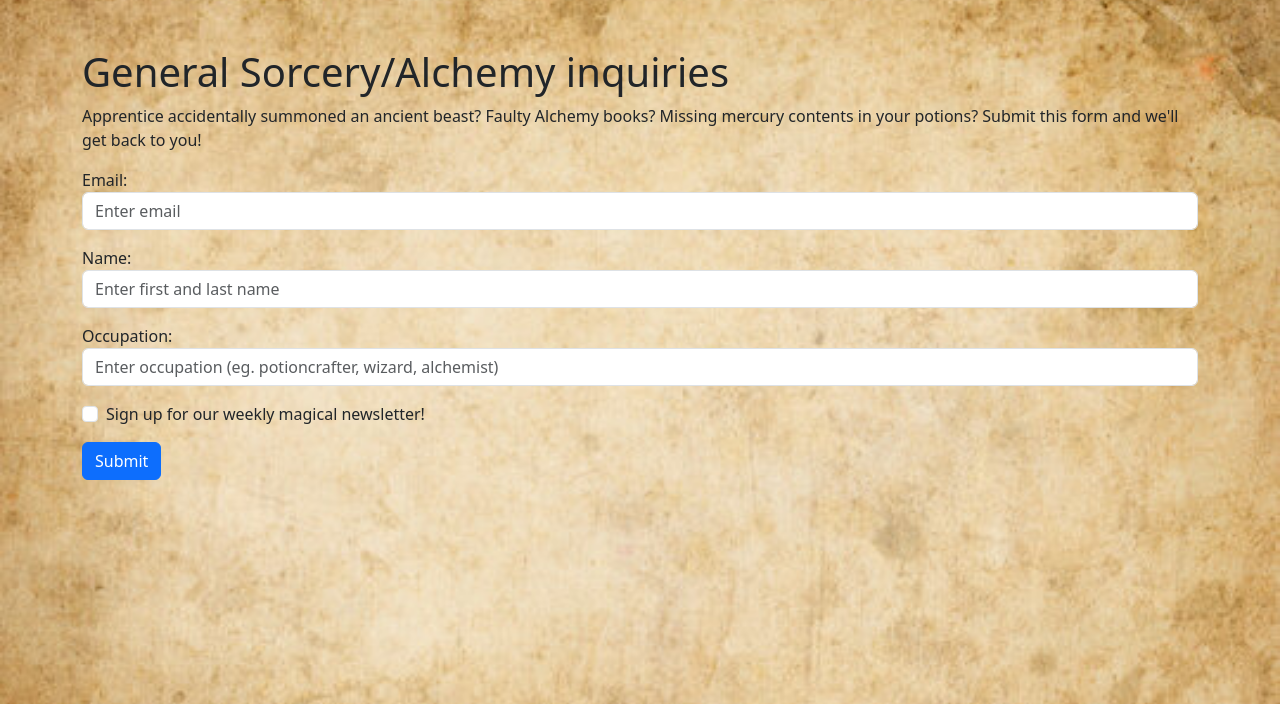
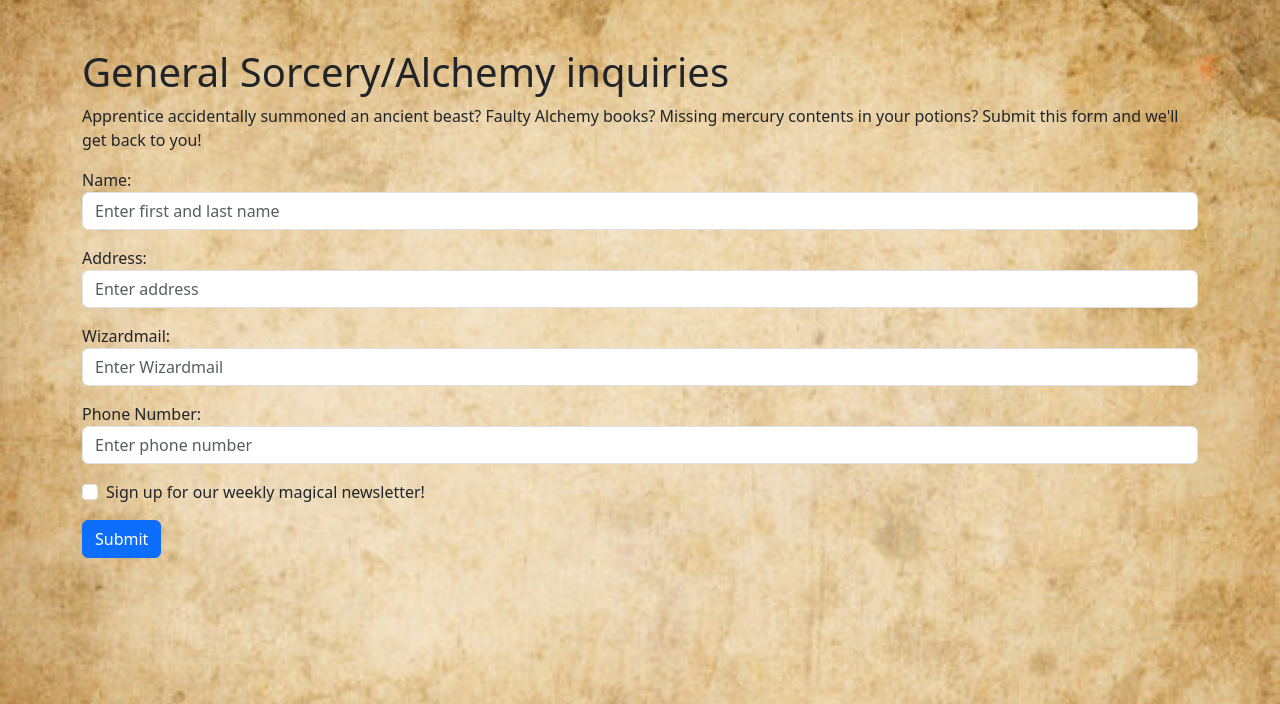
Before and after one commit to siriustao/FictionalWebsite, a Flask app: page /contact in a window 1280 px wide. Shown: the part 56-760 px from the top of the page. Run offline with Flask 3, Linux system fonts and the light colour scheme.

Commit message:
Minor changes to "Contact" and "About" to meet assingment requirements

```diff
--- a/templates/about.html
+++ b/templates/about.html
@@ -51,7 +51,7 @@
                     <div class="card img-fluid" style="width:500px">
                         <img class="card-img-top" src="static/alice.jpg" alt="Alice">
                             <h4 class="card-title">Alice Stinklebottom</h4>
-                            <p class="card-text">Alice (who consented to be on this website) is our lead botanist who takes care of all of our magical plants. Her favorite plant is the one that screams when you grab it. "I like plants because they taste yummy" - Alice Stinklebottom.</p>
+                            <p class="card-text">Alice (who consented to be on this website) is our lead botanist/board member who takes care of all of our magical plants. Her favorite plant is the one that screams when you grab it. "I like plants because they taste yummy" - Alice Stinklebottom.</p>
                             <a href="#" class="btn btn-primary">See Profile</a>
                     </div>
                 </div>
@@ -61,7 +61,7 @@
                     <div class="card img-fluid">
                         <img class="card-img-top" src="static/sirius.jpg" alt="Sirius">
                             <h4 class="card-title">Sirius Serious</h4>
-                            <p class="card-text">Sirius is our founder (you can probably see where the name of our store comes from)! He is in charge of all incoming magical items as well as customer service. His favorite magical item is our recently acquired invisibility cloak, which he uses to sneak around the store. "You can't see me hahahahah" - Sirius Serious</p>
+                            <p class="card-text">Sirius is our founder/CEO (you can probably see where the name of our store comes from)! He is in charge of all incoming magical items as well as customer service. His favorite magical item is our recently acquired invisibility cloak, which he uses to sneak around the store. "You can't see me hahahahah" - Sirius Serious</p>
                             <a href="#" class="btn btn-primary">See Profile</a>
                     </div>
                 </div>
@@ -71,7 +71,7 @@
                     <div class="card img-fluid">
                         <img class="card-img-top" src="static/goblin.jpeg" alt="Merlin">
                             <h4 class="card-title">Merlin</h4>
-                            <p class="card-text">Merlin's our head potionbrewer! What a silly little guy look at him how silly he is. We love Merlin. His favorite potion is potion of flying because he can drink it and pretend he's a bird. "Get that camera out of my face" - Merlin</p>
+                            <p class="card-text">Merlin's our head potionbrewer and board member! What a silly little guy look at him how silly he is. We love Merlin. His favorite potion is potion of flying because he can drink it and pretend he's a bird. "Get that camera out of my face" - Merlin</p>
                             <a href="#" class="btn btn-primary">See Profile</a>
                     </div>
                 </div>
--- a/templates/contact.html
+++ b/templates/contact.html
@@ -45,18 +45,24 @@
         <p>Apprentice accidentally summoned an ancient beast? Faulty Alchemy books? Missing mercury contents in your
             potions? Submit this form and we'll get back to you!</p>
         <form action="/">
-            <div class="mb-3 mt-3">
-                <label for="email">Email:</label>
-                <input type="email" class="form-control" id="email" placeholder="Enter email" name="email">
-            </div>
             <div class="mb-3">
                 <label for="nm">Name:</label>
                 <input type="name" class="form-control" id="nm" placeholder="Enter first and last name" name="nm">
             </div>
             <div class="mb-3">
-                <label for="oc">Occupation:</label>
-                <input type="oc" class="form-control" id="oc"
-                       placeholder="Enter occupation (eg. potioncrafter, wizard, alchemist)" name="oc">
+                <label for="ad">Address:</label>
+                <input type="ad" class="form-control" id="ad"
+                       placeholder="Enter address" name="ad">
+            </div>
+            <div class="mb-3">
+                <label for="em">Wizardmail:</label>
+                <input type="em" class="form-control" id="em"
+                       placeholder="Enter Wizardmail" name="em">
+            </div>
+            <div class="mb-3">
+                <label for="pn">Phone Number:</label>
+                <input type="pn" class="form-control" id="pn"
+                       placeholder="Enter phone number" name="pn">
             </div>
             <div class="form-check mb-3">
                 <label class="form-check-label">
```
